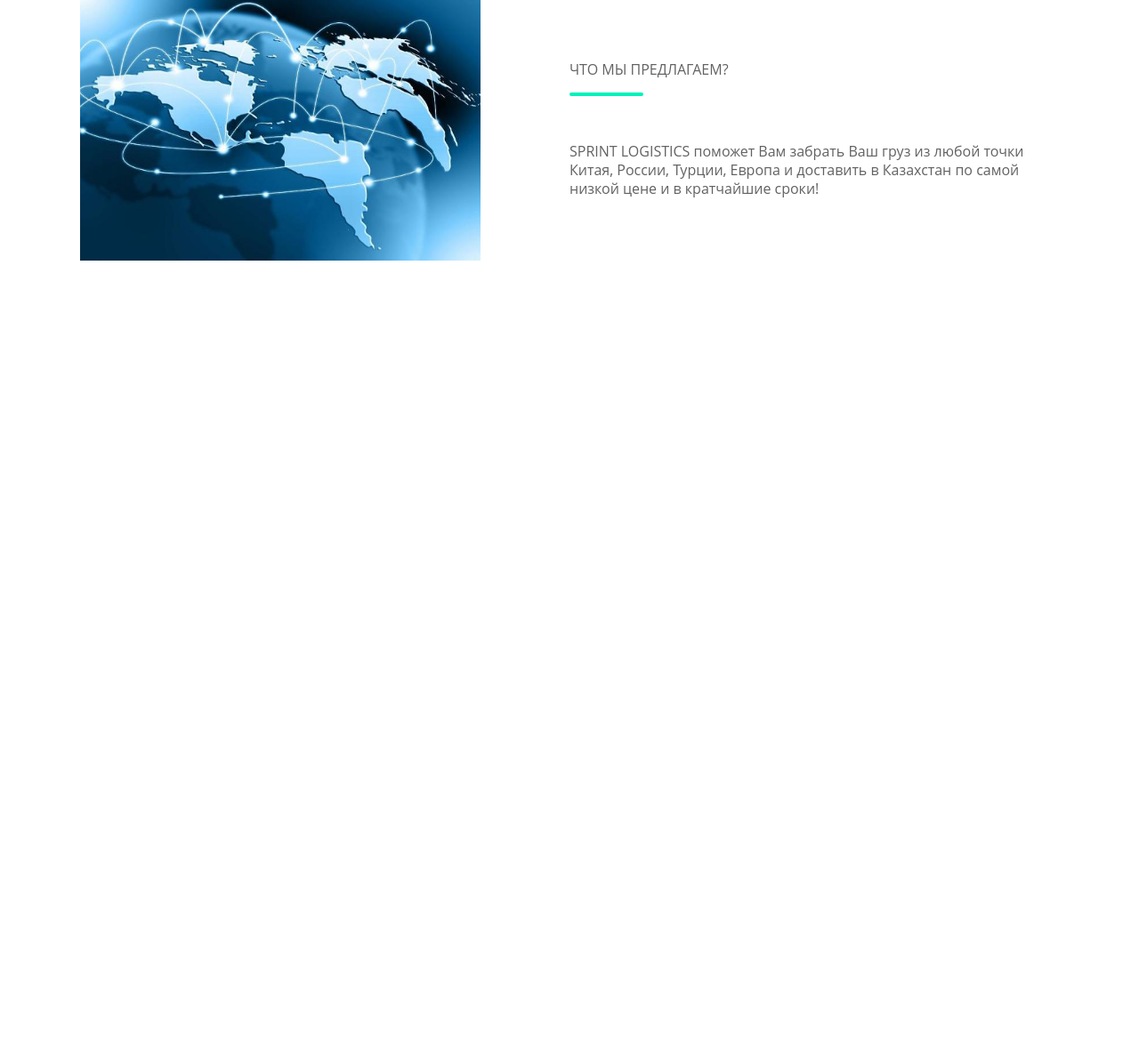
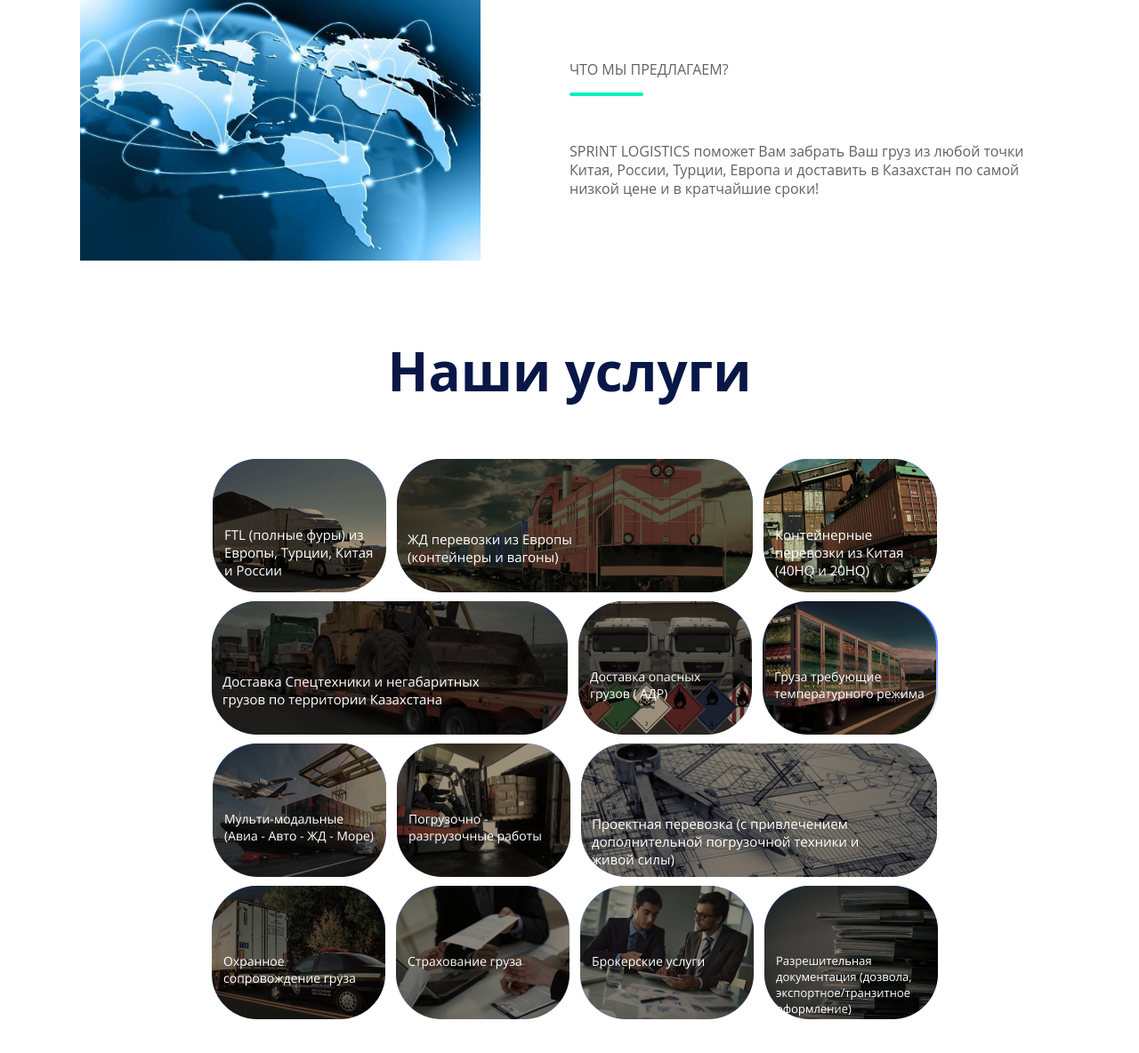
Before and after one commit to 1gnoramus/sprint_logistics, a plain HTML site: page index.html in a window 1280 px wide. Shown: the part 1664-2848 px from the top of the page at 89% size. Before the commit the page ends 2002 px from the top, so only its background shows below. Drawn offline with Linux system fonts and the light colour scheme.

Commit message:
services_section

```diff
--- a/assets/css/style.css
+++ b/assets/css/style.css
@@ -271,3 +271,40 @@ body{
         margin-top: 40px;
         font-size: 16px;
     }
+
+    .services{
+        display: flex;
+        flex-direction: column;
+        justify-content: space-between;
+        align-items: center;
+    }
+
+    .services_row{
+        display: flex;
+        flex-direction: row;
+        justify-content: center;
+    }
+
+    .services_item:hover .services_img{
+
+        transform: translate3d(-10px,-10px,0);
+    }
+
+    .services_item:hover .services_img img{
+
+        opacity: 0.7;
+    }
+
+    .services_img{
+        margin-left: 12px;
+        margin-top: 10px;
+        background: linear-gradient(to bottom, rgb(41, 89, 246), #fff);
+        border-radius: 50px;
+
+        transition: transform .2s linear;
+    }
+
+    .services_img img{
+        display: block;
+        transition: opacity .2s linear;
+    }
--- a/index.html
+++ b/index.html
@@ -133,11 +133,107 @@
                                 SPRINT LOGISTICS поможет Вам забрать Ваш груз из любой точки Китая, России, Турции, Европа и доставить в Казахстан по самой низкой цене и в кратчайшие сроки!
                             </p>
                         </div>
-
                     </div>
                 </div>
             </div>
         </div>
     </section>
+
+    <div class="section">
+
+        <div class="container">
+            <div class="section_header">
+                <h2>Наши услуги</h2>
+            </div>
+
+            <div class="services">
+                <div class="services_row">
+                    <div class="services_item">
+                        <div class="services_img">
+                            <img src="assets/images/services_section/service0_0.png" alt="">
+                        </div>
+                </div>
+                    <div class="services_item">
+                        <div class="services_img">
+                            <img src="assets/images/services_section/service0_1.png" alt="">
+                        </div>
+                </div>
+                    <div class="services_item">
+                        <div class="services_img">
+                            <img src="assets/images/services_section/service0_2.png" alt="">
+                        </div>
+                    </div>
+                </div>
+                <div class="services_row">
+                    <div class="services_item">
+                        <div class="services_img">
+                            <img src="assets/images/services_section/service1_0.png" alt="">
+                        </div>
+                    </div>
+
+                    <div class="services_item">
+                        <div class="services_img">
+                            <img src="assets/images/services_section/service1_1.png" alt="">
+                        </div>
+                    </div>
+
+                    <div class="services_item">
+                        <div class="services_img">
+                            <img src="assets/images/services_section/service1_2.png" alt="">
+                        </div>
+                    </div>
+
+
+                </div>
+                <div class="services_row">
+                    <div class="services_item">
+                        <div class="services_img">
+                            <img src="assets/images/services_section/service2_0.png" alt="">
+                        </div>
+                    </div>
+
+                    <div class="services_item">
+                        <div class="services_img">
+                            <img src="assets/images/services_section/service2_1.png" alt="">
+                        </div>
+                    </div>
+
+                    <div class="services_item">
+                        <div class="services_img">
+                            <img src="assets/images/services_section/service2_2.png" alt="">
+                        </div>
+                    </div>
+
+                </div>
+                <div class="services_row">
+                    <div class="services_item">
+                        <div class="services_img">
+                            <img src="assets/images/services_section/service3_0.png" alt="">
+                        </div>
+                    </div>
+
+                    <div class="services_item">
+                        <div class="services_img">
+                            <img src="assets/images/services_section/service3_1.png" alt="">
+                        </div>
+                    </div>
+
+                    <div class="services_item">
+                        <div class="services_img">
+                            <img src="assets/images/services_section/service3_2.png" alt="">
+                        </div>
+                    </div>
+
+                    <div class="services_item">
+                        <div class="services_img">
+                            <img src="assets/images/services_section/service3_3.png" alt="">
+                        </div>
+                    </div>
+
+
+                </div>
+            </div>
+        </div>
+    </div>
 </body>
 </html>
```
Also changed, not shown: assets/images/services_section/service0_0.png (added), assets/images/services_section/service0_1.png (added), assets/images/services_section/service0_2.png (added), assets/images/services_section/service1_0.png (added), assets/images/services_section/service1_1.png (added), assets/images/services_section/service1_2.png (added), assets/images/services_section/service2_0.png (added), assets/images/services_section/service2_1.png (added), assets/images/services_section/service2_2.png (added), assets/images/services_section/service3_0.png (added), assets/images/services_section/service3_1.png (added), assets/images/services_section/service3_2.png (added), assets/images/services_section/service3_3.png (added).
